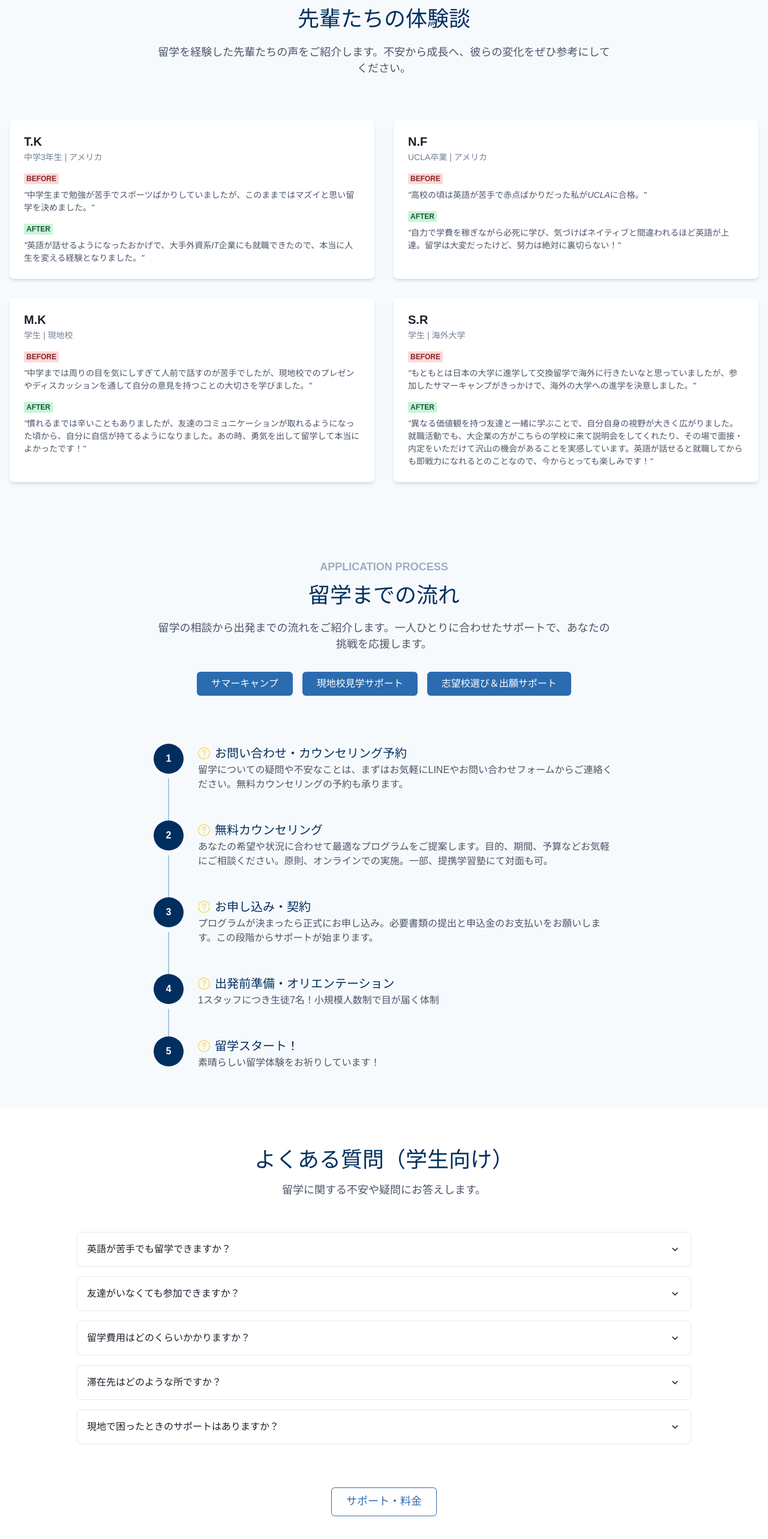
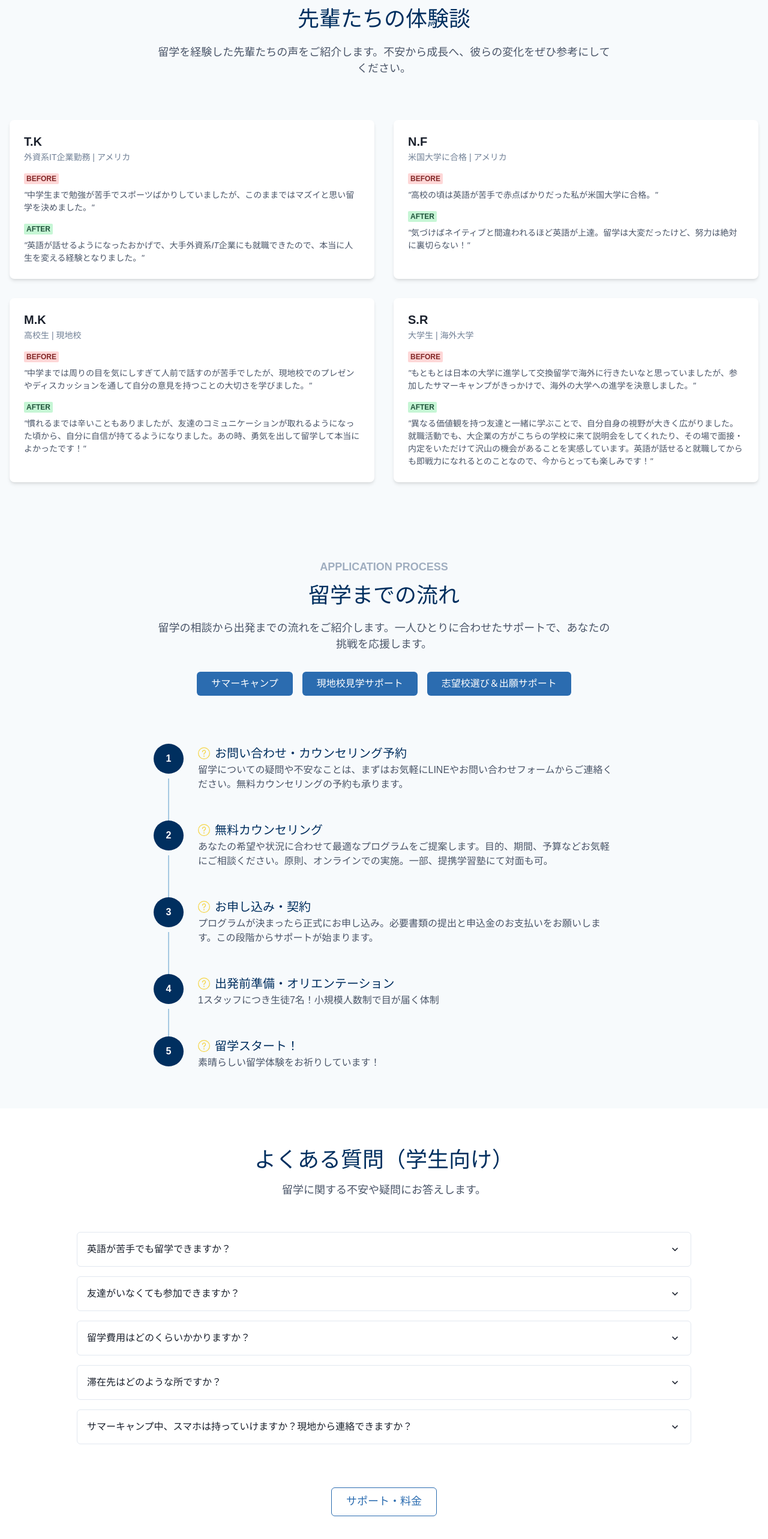
Before and after one commit to ideal-tomy/ryusapo_site, a React (Vite) app: page /student in a window 1280 px wide. Shown: the part 2494-5060 px from the top of the page at 60% size. Built offline with nearby package versions, Linux system fonts and the light colour scheme.

Commit message:
紹介文修正

```diff
--- a/src/components/Student/StudentVoices.tsx
+++ b/src/components/Student/StudentVoices.tsx
@@ -52,28 +52,28 @@ const StudentVoice: React.FC<StudentVoiceProps> = ({ name, age, location, before
 const studentVoices: StudentVoiceProps[] = [
   {
     name: 'T.K',
-    age: '中学3年生',
+    age: '外資系IT企業勤務',
     location: 'アメリカ',
     beforeText: '中学生まで勉強が苦手でスポーツばかりしていましたが、このままではマズイと思い留学を決めました。',
     afterText: '英語が話せるようになったおかげで、大手外資系IT企業にも就職できたので、本当に人生を変える経験となりました。',
   },
   {
     name: 'N.F',
-    age: 'UCLA卒業',
+    age: '米国大学に合格',
     location: 'アメリカ',
-    beforeText: '高校の頃は英語が苦手で赤点ばかりだった私がUCLAに合格。',
-    afterText: '自力で学費を稼ぎながら必死に学び、気づけばネイティブと間違われるほど英語が上達。留学は大変だったけど、努力は絶対に裏切らない！',
+    beforeText: '高校の頃は英語が苦手で赤点ばかりだった私が米国大学に合格。',
+    afterText: '気づけばネイティブと間違われるほど英語が上達。留学は大変だったけど、努力は絶対に裏切らない！',
   },
   {
     name: 'M.K',
-    age: '学生',
+    age: '高校生',
     location: '現地校',
     beforeText: '中学までは周りの目を気にしすぎて人前で話すのが苦手でしたが、現地校でのプレゼンやディスカッションを通して自分の意見を持つことの大切さを学びました。',
     afterText: '慣れるまでは辛いこともありましたが、友達のコミュニケーションが取れるようになった頃から、自分に自信が持てるようになりました。あの時、勇気を出して留学して本当によかったです！',
   },
   {
     name: 'S.R',
-    age: '学生',
+    age: '大学生',
     location: '海外大学',
     beforeText: 'もともとは日本の大学に進学して交換留学で海外に行きたいなと思っていましたが、参加したサマーキャンプがきっかけで、海外の大学への進学を決意しました。',
     afterText: '異なる価値観を持つ友達と一緒に学ぶことで、自分自身の視野が大きく広がりました。就職活動でも、大企業の方がこちらの学校に来て説明会をしてくれたり、その場で面接・内定をいただけて沢山の機会があることを実感しています。英語が話せると就職してからも即戦力になれるとのことなので、今からとっても楽しみです！',
--- a/src/components/common/FaqPreview/index.tsx
+++ b/src/components/common/FaqPreview/index.tsx
@@ -34,10 +34,6 @@ const defaultStudentFaqs: FaqItem[] = [
   {
     question: '滞在先はどのような所ですか？',
     answer: 'ホームステイが一般的ですが、学生寮やシェアハウスなど目的に応じて選択可能です。ホームステイでは現地の家庭で生活しながら文化や習慣を学べる貴重な経験ができます。どの滞在先も安全性を最優先に厳選しています。'
-  },
-  {
-    question: '現地で困ったときのサポートはありますか？',
-    answer: '24時間対応の緊急サポート体制を整えています。現地スタッフや日本語対応可能なスタッフが常駐しており、体調不良や困りごとにもすぐに対応します。LINEでの相談も随時受け付けているので安心して留学生活を送れます。'
   },
   {
     question: 'サマーキャンプ中、スマホは持っていけますか？現地から連絡できますか？',
--- a/src/data/faqData.ts
+++ b/src/data/faqData.ts
@@ -42,12 +42,6 @@ export const faqData: FaqItem[] = [
     id: 6,
     question: '滞在先はどのような所ですか？',
     answer: 'ホームステイが一般的ですが、学生寮やシェアハウスなど目的に応じて選択可能です。ホームステイでは現地の家庭で生活しながら文化や習慣を学べる貴重な経験ができます。どの滞在先も安全性を最優先に厳選しています。',
-    category: 1
-  },
-  {
-    id: 7,
-    question: '現地で困ったときのサポートはありますか？',
-    answer: '24時間対応の緊急サポート体制を整えています。現地スタッフや日本語対応可能なスタッフが常駐しており、体調不良や困りごとにもすぐに対応します。LINEでの相談も随時受け付けているので安心して留学生活を送れます。',
     category: 1
   },
   {
```
